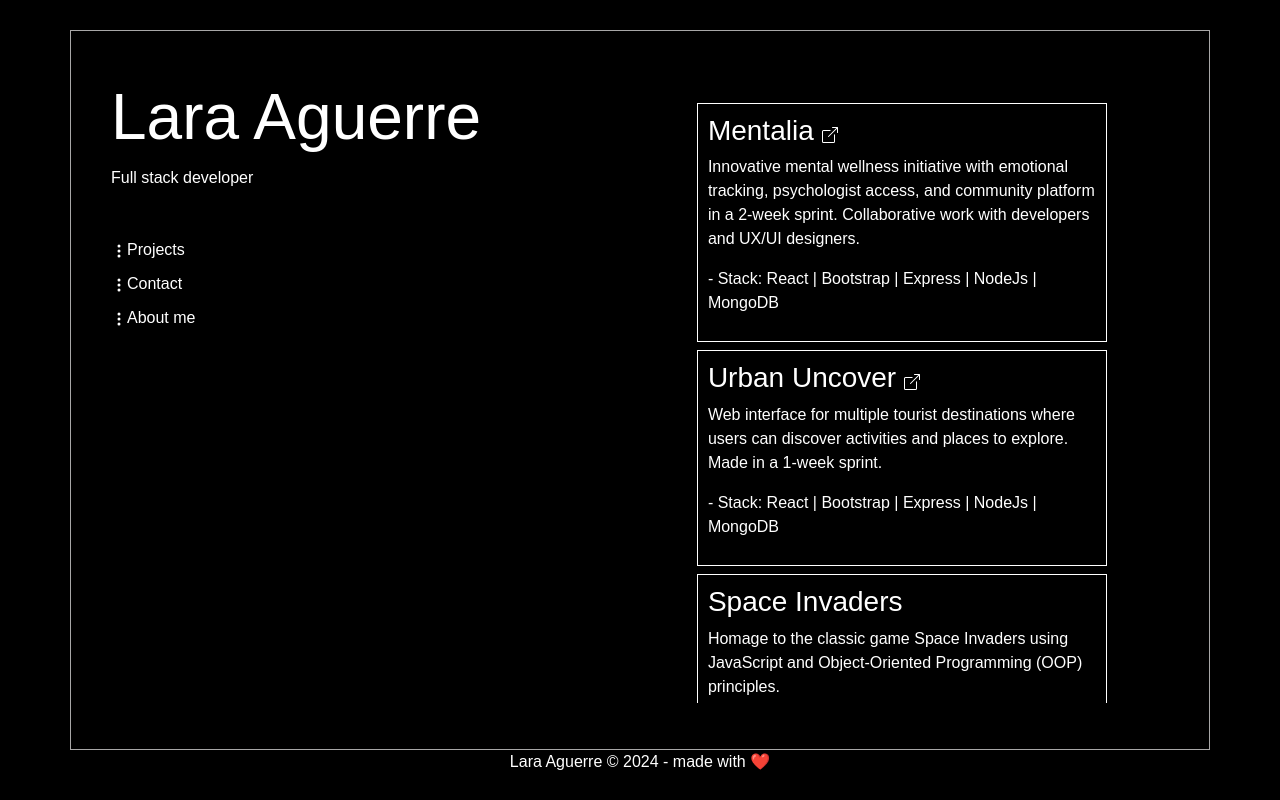
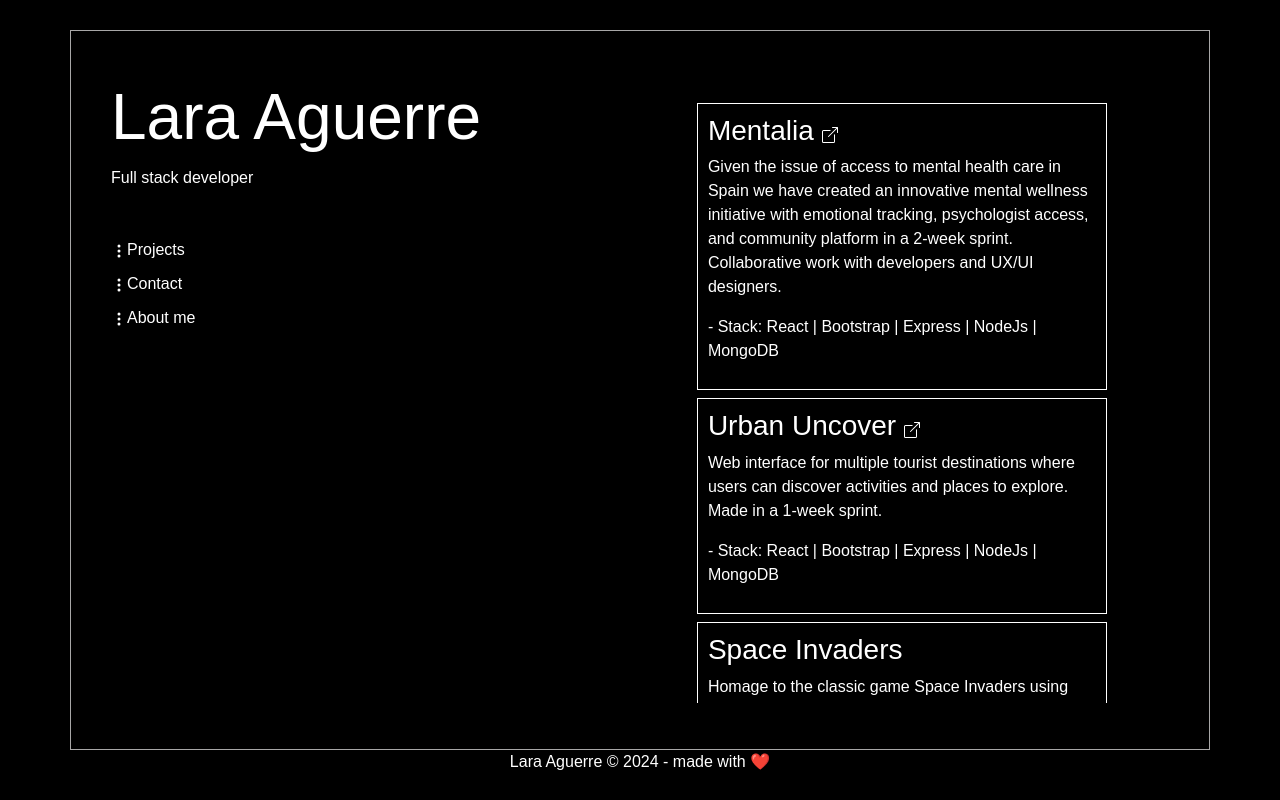
Before and after one commit to Laguerre91/lara-aguerre-portfolio, a React (Vite) app: page /projects in a window 1280 px wide. Built offline with nearby package versions, Linux system fonts and the light colour scheme; the HTML template or start-up script is replaced by a standard one; a web font is replaced by a local one.

Commit message:
mentalia project edit

```diff
--- a/src/pages/ProjectsPage/ProjectsPage.jsx
+++ b/src/pages/ProjectsPage/ProjectsPage.jsx
@@ -13,7 +13,8 @@ const ProjectsPage = () => {
                         <Icon.BoxArrowUpRight />
                     </div>
                 </a>
-                <p>Innovative mental wellness initiative with emotional tracking, psychologist access, and community platform in a 2-week sprint. Collaborative work with developers and UX/UI designers.</p>
+                <p>
+                    Given the issue of access to mental health care in Spain we have created an innovative mental wellness initiative with emotional tracking, psychologist access, and community platform in a 2-week sprint. Collaborative work with developers and UX/UI designers.</p>
                 <p>- Stack: React | Bootstrap | Express | NodeJs | MongoDB</p>
             </article>
 
```
Also changed, not shown: 1 other file (tests, documents, lock files or other folders).
